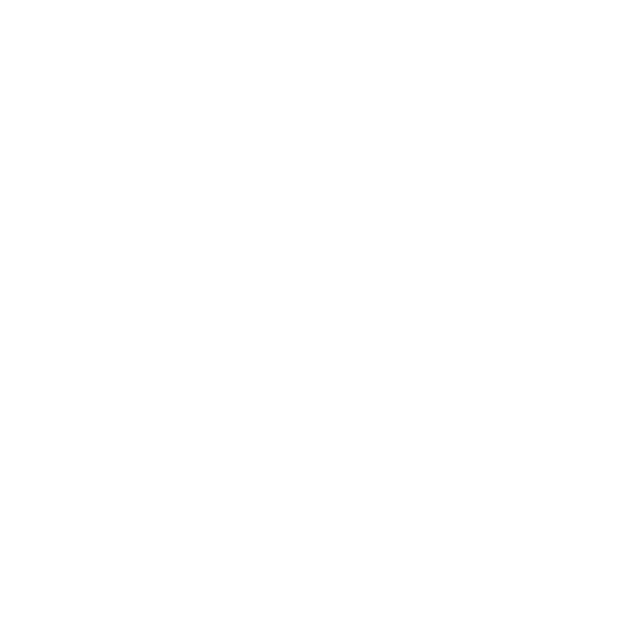
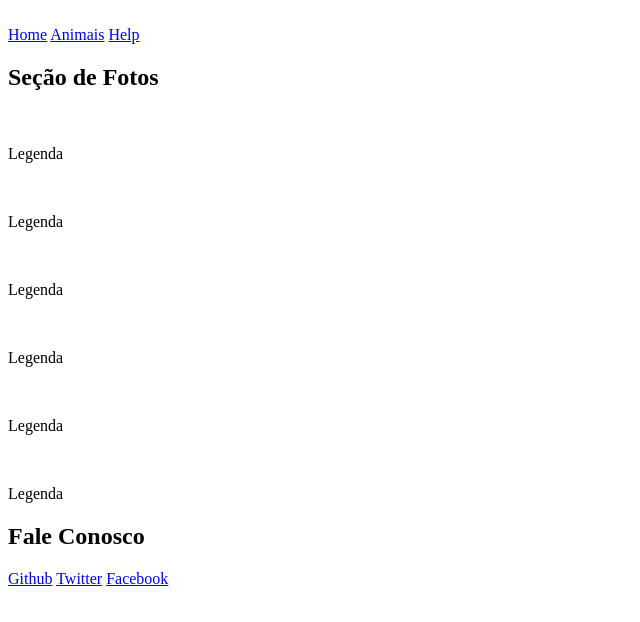
Before and after one commit to 1TDSS-2023/rm552466, a plain HTML site: page index.html in a window 1280 px wide. Shown: the whole page, without its empty margins (0-640 px from the left). Drawn offline with Linux system fonts and the light colour scheme.

Commit message:
Estrutura HTML semântica

```diff
--- a/index.html
+++ b/index.html
@@ -7,6 +7,53 @@
     <title>MEU-SITE</title>
 </head>
 <body>
+    <header class="cabecalho">
+        <img src="" alt="">
+        <nav>
+            <a href="#">Home</a>
+            <a href="#">Animais</a>
+            <a href="#">Help</a>
+        </nav>
+    </header>
+
+    <h2 class="tit-sec">Seção de Fotos</h2>
+
+    <section class="conteudo">
+        <div>
+            <img src="" alt="">
+            <p>Legenda</p>
+        </div>
+        <div>
+            <img src="" alt="">
+            <p>Legenda</p>
+        </div>
+        <div>
+            <img src="" alt="">
+            <p>Legenda</p>
+        </div>
+        <div>
+            <img src="" alt="">
+            <p>Legenda</p>
+        </div>
+        <div>
+            <img src="" alt="">
+            <p>Legenda</p>
+        </div>
+        <div>
+            <img src="" alt="">
+            <p>Legenda</p>
+        </div>
+
+    </section>
+
+    <footer>
+        <h2>Fale Conosco</h2>
+        <nav>
+            <a href="#">Github</a>
+            <a href="#">Twitter</a>
+            <a href="#">Facebook</a>
+        </nav>
+    </footer>
 
 </body>
 </html>
```
